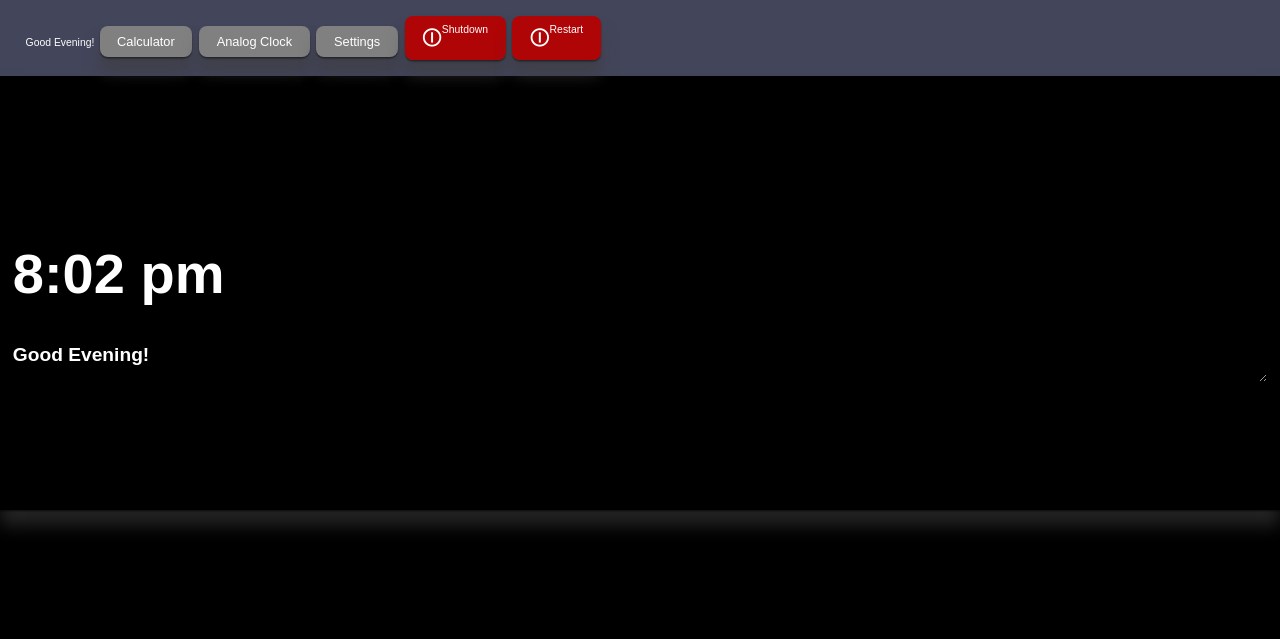
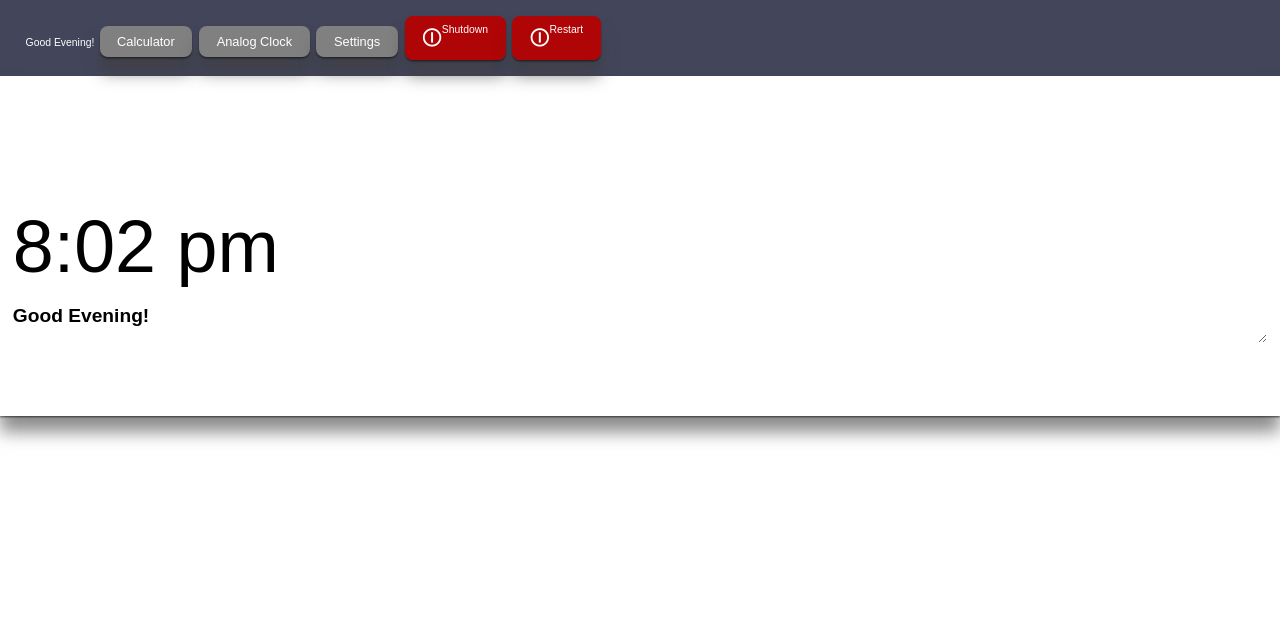
Before and after one commit to foil-os/FOIL-Home, a PHP site: page / in a window 1280 px wide. Shown: the top 639 px of the page. Run offline with PHP 8.4, Linux system fonts and the light colour scheme.

Commit message:
Updated the FOIL-Home UI Mockup Design

```diff
--- a/System_Files/css/index.css
+++ b/System_Files/css/index.css
@@ -1,3 +1,11 @@
+/*****************************************************************************************************
+*       FOIL-Home User Interface
+*
+*
+*
+******************************************************************************************************/
+
+
 @import url('FOIL-UI.css');
 
 body{
@@ -8,13 +16,23 @@ zoom: .80;
 
 body {
   font-family: Arial, Helvetica, sans-serif;
-  background-color: black;
+  background-color: transparent;
+  color:transparent;
 }
 
 h1 {
   font-size: 70px;
 }
 
+/* FOIL-Layout is modified as a replacement for the Home Screen Main Screen UI */
+.FOIL-Layout {
+  background-color:transparent;
+  color:black;
+  padding-bottom: 91px;
+  position: relative;
+  z-index: 2;
+  box-shadow: 0 2px 2px 0 rgba(0, 0, 0, 0.459), 0 20px 20px 0 rgba(61, 61, 61, 0.589);
+}
 
 /* Window Blinds Effect */
 .window-blinds-effect {
@@ -28,7 +46,7 @@ h1 {
   top: 10px;
   overflow: none;
 }
-
+/*
 .main-indicator-screen-left {
   position: absolute;
   text-align: left;
@@ -40,20 +58,4 @@ h1 {
   text-align: right;
 }
 
-/* Home Screen Main Screen on the top with options*/
-.home-screen-main-screen{
-  background-color:transparent;
-  color:white;
-  padding: 10em 1em;
-  position: relative;
-  z-index: 2;
-  box-shadow: 0 2px 2px 0 rgba(0, 0, 0, 0.459), 0 20px 20px 0 rgba(61, 61, 61, 0.589);
-  animation-name: home_screen_main_screen_animation;
-  animation-duration: 1s;
-
-}
-
-.home-screen-main-screen.color {
-	background-color: white;
-	color:black;
-}
+*/
--- a/index.php
+++ b/index.php
@@ -18,11 +18,11 @@
          <button class="FOIL-button-small color-is-red"><FOIL-Font-Size-31>&#9212;</FOIL-Font-Size-31> <FOIL-Font-Size-13>Restart</FOIL-Font-Size-14></button>
       </div>
 
-      <div class="home-screen-main-screen">
+      <div class="FOIL-Layout">
          <div class="window-blinds-effect">
-            <h1>
+            <FOIL-Font-Size-92>
                <div id="time_service"></div>
-            </h1>
+            </FOIL-Font-Size-92>
             <h2>
                <script src="/System_Files/js/Greeting.js"></script>
             </h2>
```
